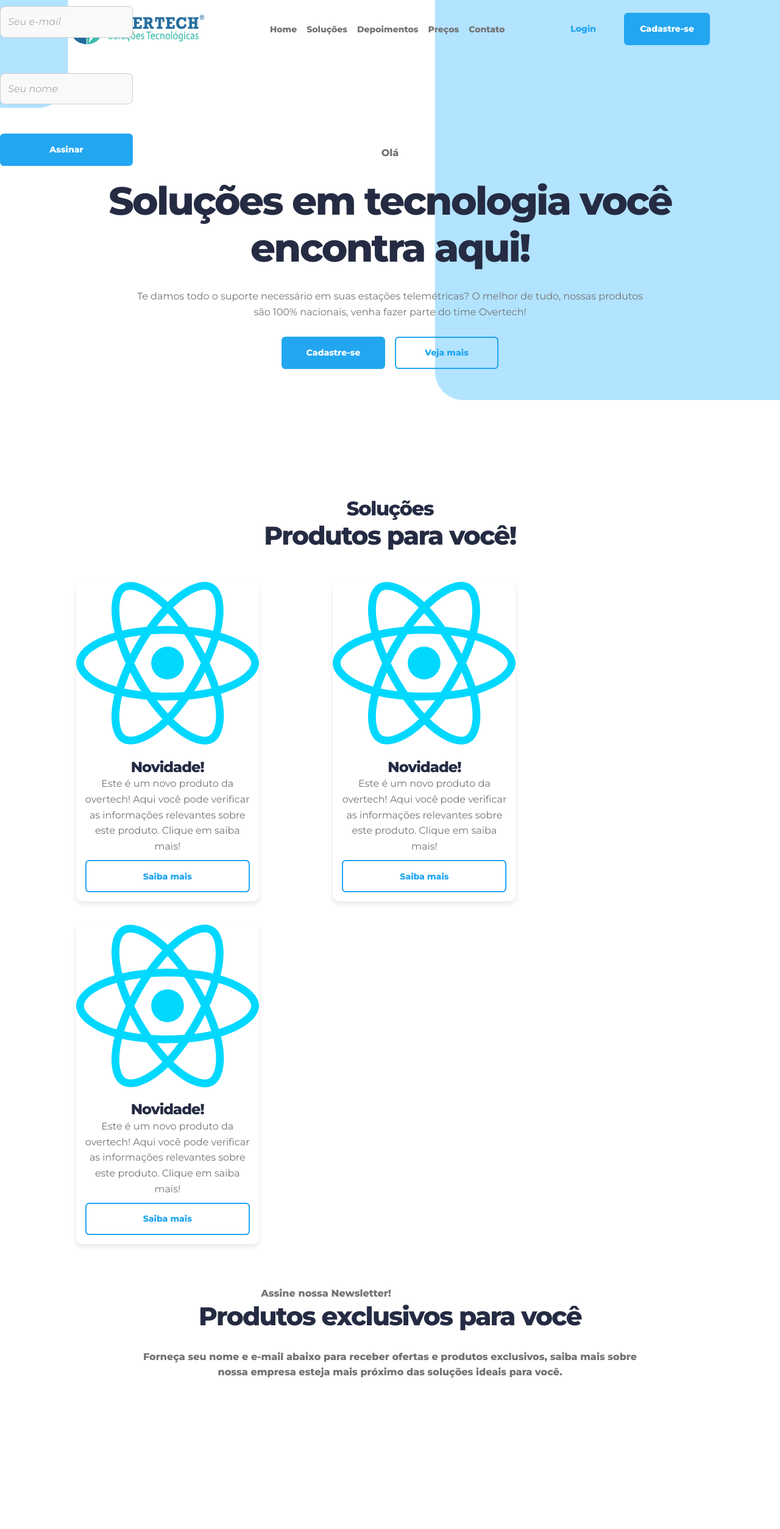
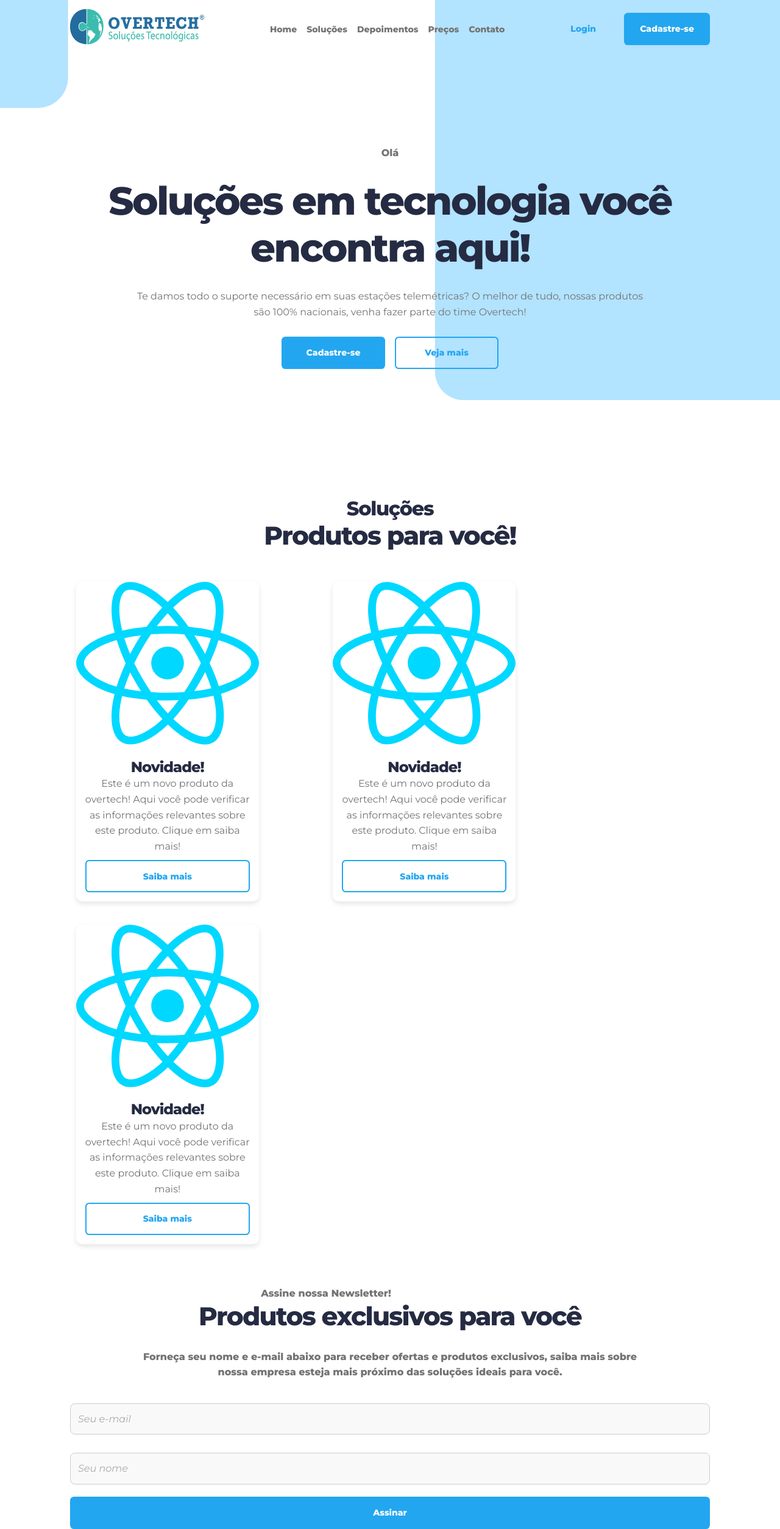
Before and after one commit to ryan-facul/simple-landing, a React (Vite) app: page / in a window 1280 px wide. Shown: the whole page at 61% size. Before the commit the page ends 2263 px from the top, so only its background shows below. Built offline with nearby package versions, Linux system fonts and the light colour scheme.

Commit message:
Update contato.tsx

```diff
--- a/src/components/contato.tsx
+++ b/src/components/contato.tsx
@@ -52,15 +52,16 @@ export default function Contato() {
                     <h2>Produtos exclusivos para você</h2>
                 </span>
                 <p>Forneça seu nome e e-mail abaixo para receber ofertas e produtos exclusivos, saiba mais sobre nossa empresa esteja mais próximo das soluções ideais para você.</p>
+                <span className="input">
+                    <input type="text" value={email}
+                        onChange={event => setEmail(event.target.value)} placeholder="Seu e-mail" />
+                    <input type="text" value={nome}
+                        onChange={event => setNome(event.target.value)} placeholder="Seu nome"/>
+
+                    <Send text="Assinar" func={handleSubmit} />
+                </span>
             </header>
-            <span className="content input">
-                <input type="text" value={email}
-                    onChange={event => setEmail(event.target.value)} placeholder="Seu e-mail" />
-                <input type="text" value={nome}
-                    onChange={event => setNome(event.target.value)} placeholder="Seu nome"/>
 
-                <Send text="Assinar" func={handleSubmit} />
-            </span>
         </>
     )
 }
```
